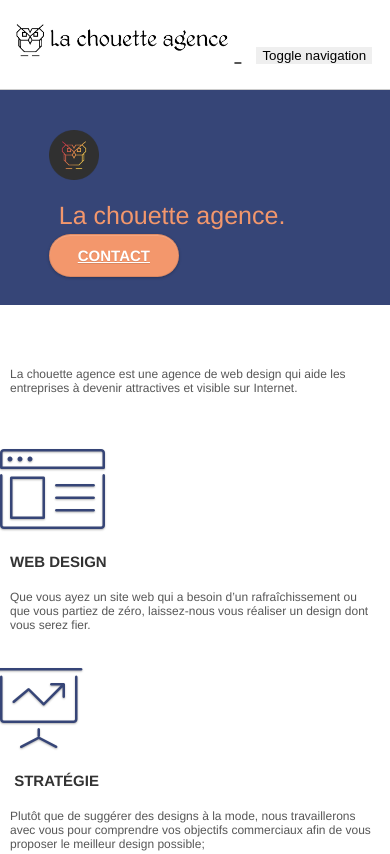
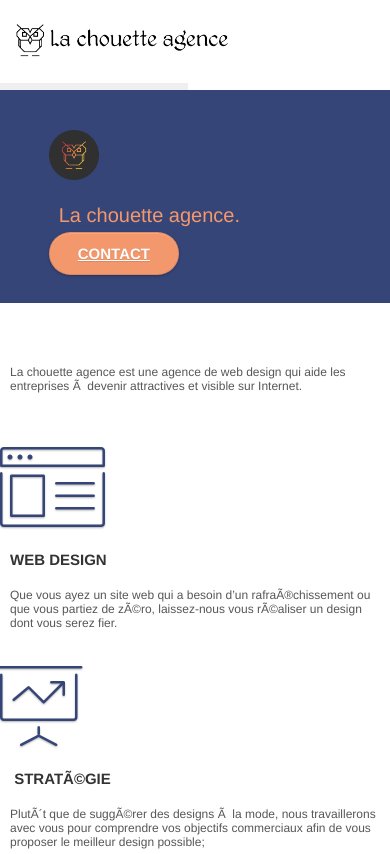
Before and after one commit to ilancabrita/lachouetteagence, a plain HTML site: page index.html in a window 390 px wide. Shown: the top 854 px of the page. Drawn offline with nearby package versions, Linux system fonts and the light colour scheme.

Commit message:
maj hiérarchie 1 20.10.21

```diff
--- a/index.html
+++ b/index.html
@@ -1,7 +1,7 @@
 <!doctype html>
 <html lang="fr">
 	<header>
-		<meta charset="utf-8">
+		<!--<meta charset="utf-8">-->
 		<meta name="keywords" content="seo, google, site web, site internet, agence design lyon, agence design, agence design,agence design,agence design,agence design,agence design,agence design,agence design,agence design">
 		<meta name="google-site-verification" content="7_wssyVd5Lf1c_XncrgfEQFw7DgrFDf3-peI8ncuhTg" />
 		<meta name="viewport" content="width=device-width, initial-scale=1.0">
@@ -32,7 +32,9 @@
 								</a>
 
 								<button id="nav-toggle" type="button" class="ui-navbar-toggle navbar-toggle" data-toggle="collapse" data-target=".navbar-1">
-									<span class="sr-only">Toggle navigation</span>
+									<span class="sr-only">
+										<h1>Toggle navigation</h1>
+									</span>
 									<span class="icon-bar"></span>
 									<span class="icon-bar"></span>
 									<span class="icon-bar"></span>
@@ -46,7 +48,7 @@
 									</li>
 
 									<li>
-										<a href="contact.html">contact &gt;</a>
+										<a href="contact.html">Contact</a>
 									</li>
 								</ul>
 							</div>
@@ -62,7 +64,7 @@
 					<div class="row tight-width-whitespace">
 						<div class="col-sm-12">
 							<img src="img/logo.webp" class="center-block image-resize-mode" width="100" alt="La chouette agence logo lyon" />
-							<h1 class="text-center hero-bloc-text tc-white ">La chouette agence.</h1>
+							<h2 class="text-center hero-bloc-text tc-white ">La chouette agence.</h2>
 							<div class="text-center">
 								<a href="contact.html" class="btn btn-lg btn-clean btn-rd cta-hero btn-atomic-tangerine" id="cta-hero">Contact</a>
 							</div>
```
Also changed, not shown: contact.html (+2 -2 lines).
